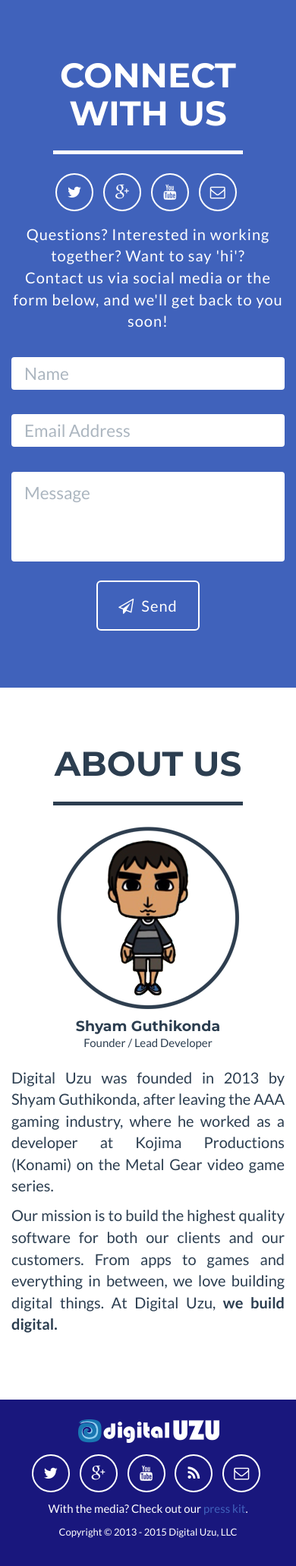
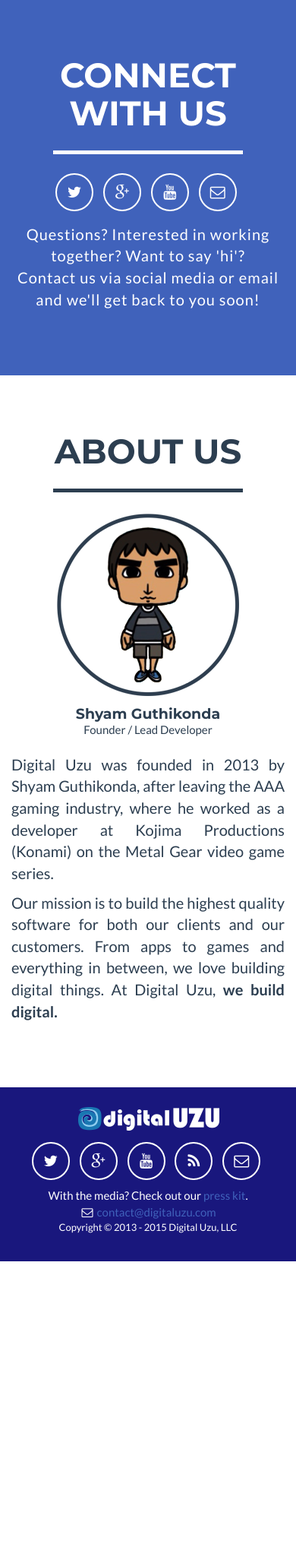
Before and after one commit to digitaluzu/digitaluzu-web, a PHP site: page / in a window 390 px wide, after a click on "Toggle navigation". Shown: the part 2376-4437 px from the top of the page at 76% size. After the commit the page ends 4036 px from the top, so only its background shows below. Run offline with PHP 8.4, Linux system fonts and the light colour scheme; some libraries are stand-ins or nearby versions.

Commit message:
Remove php contact form + add email display to footer + misc text changes.

```diff
--- a/css/freelancer.css
+++ b/css/freelancer.css
@@ -12,7 +12,7 @@
 a:focus,
 a:active,
 a.active {
-  color: #4062bb;
+  color: #4062BB;
   outline: none;
 }
 h1,
@@ -51,7 +51,7 @@
   border-color: white;
 }
 hr.star-light:after {
-  background-color: #4062bb;
+  background-color: #4062BB;
   color: white;
 }
 hr.star-primary:after {
@@ -62,7 +62,7 @@
 }
 header {
   text-align: center;
-  background: #4062bb;
+  background: #4062BB;
   color: white;
 }
 header .container {
@@ -171,10 +171,10 @@
   border: none;
 }
 .navbar-default {
-  background-color: #19177d;
+  background-color: #19177D;
 }
 ul.nav a:hover {
-  color: #4062bb !important;
+  color: #4062BB !important;
 }
 section {
   padding: 75px 0;
@@ -184,7 +184,7 @@
   font-size: 3em;
 }
 section.success {
-  background: #4062bb;
+  background: #4062BB;
   color: white;
 }
 #projects .projects-item {
@@ -236,7 +236,7 @@
 .btn-outline:focus,
 .btn-outline:active,
 .btn-outline.active {
-  color: #4062bb;
+  color: #4062BB;
   background: white;
   border: solid 2px white;
 }
@@ -255,7 +255,7 @@
 }
 .floating-label-form-group input:focus,
 .floating-label-form-group textarea:focus {
-  border-color: #19177d;
+  border-color: #19177D;
 }
 .floating-label-form-group textarea.form-control {
   height: 118px;
@@ -300,10 +300,11 @@
 }
 footer .footer-below {
   padding: 25px 0;
-  background-color: #19177d;
+  background-color: #19177D;
 }
 footer .footer-below .footer-text {
   font-size: 15px;
+  margin-bottom: 0px;
 }
 footer .footer-below .copyright-text {
   font-size: 13px;
--- a/index.html
+++ b/index.html
@@ -195,41 +195,13 @@
             </div>
             <div class="row">
                 <div class="col-lg-8 col-lg-offset-2">
-                    <form name="sentMessage" id="contactForm" novalidate>
-                        <div class="row">
-                            <div class="col-xs-12 text-center wide-text">
-                                <p>Questions? Interested in working together? Want to say 'hi'?
-                                <br>Contact us via social media or the form below, and we'll get back to you soon!
-                                </p>
-                            </div>
+                    <div class="row">
+                        <div class="col-xs-12 text-center wide-text">
+                            <p>Questions? Interested in working together? Want to say 'hi'?
+                            <br>Contact us via social media or email and we'll get back to you soon!
+                            </p>
                         </div>
-                        <div class="row">
-                            <div class="col-md-6">
-                                <div class="control-group floating-label-form-group">
-                                    <label>Name</label>
-                                    <input type="text" class="form-control" placeholder="Name" id="name" required data-validation-required-message="Please enter your name.">
-                                    <p class="help-block text-danger"></p>
-                                </div>
-                                <div class="control-group floating-label-form-group">
-                                    <label>Email Address</label>
-                                    <input type="email" class="form-control" placeholder="Email Address" id="email" required data-validation-required-message="Please enter your email address.">
-                                    <p class="help-block text-danger"></p>
-                                </div>
-                            </div>
-                            <div class="col-md-6">
-                                <div class="control-group floating-label-form-group">
-                                    <label>Message</label>
-                                    <textarea class="form-control" placeholder="Message" id="message" required data-validation-required-message="Please enter a message."></textarea>
-                                    <p class="help-block text-danger"></p>
-                                </div>
-                            </div>
-                            <div class="clearfix"></div>
-                            <div class="col-xs-12 text-center">
-                                <div id="success"></div>
-                                <button type="submit" class="btn btn-outline btn-lg"><i class="fa fa-paper-plane-o" style="padding-right: 10px;"></i><span class="wide-text">Send</span></button>
-                            </div>
-                        </div>
-                    </form>
+                    </div>
                 </div>
             </div>
         </div>
@@ -295,6 +267,8 @@
                 <div class="row">
                     <div class="col-lg-12 text-center">
                         <p class="footer-text">With the media? Check out our <a href="./press" target="_blank">press kit</a>.</p>
+                        <p class="footer-text"><i class="fa fa-envelope-o fa-fw"></i>
+                          <a href="" class="contact-email contact-email-text"></a></p>
                         <p class="copyright-text">Copyright &copy; 2013 - 2015 Digital Uzu, LLC</p>
                     </div>
                 </div>
@@ -320,10 +294,6 @@
     <script src="js/classie.js"></script>
     <script src="js/cbpAnimatedHeader.js"></script>
 
-    <!-- Contact Form JavaScript -->
-    <script src="js/jqBootstrapValidation.js"></script>
-    <script src="js/contact_me.js"></script>
-
     <!-- Custom Theme JavaScript -->
     <script src="js/freelancer.js"></script>
 
--- a/js/freelancer.js
+++ b/js/freelancer.js
@@ -44,6 +44,8 @@
     var e = 'contact';
     var t = 'digitaluzu';
     var n = '.com';
-    var r = 'mailto:' + e + '@' + t + n;
+    var txt = e + '@' + t + n;
+    var r = 'mailto:' + txt;
     $(".contact-email").attr("href", r);
+    $(".contact-email-text").text(txt);
 });
--- a/less/freelancer.less
+++ b/less/freelancer.less
@@ -363,6 +363,7 @@
 		background-color: @brand-primary;
 		.footer-text {
 			font-size: 15px;
+			margin-bottom: 0px;
 		}
 		.copyright-text {
 			font-size: 13px;
```
Also changed, not shown: mail/contact_me.php (deleted, +0 -24 lines).
